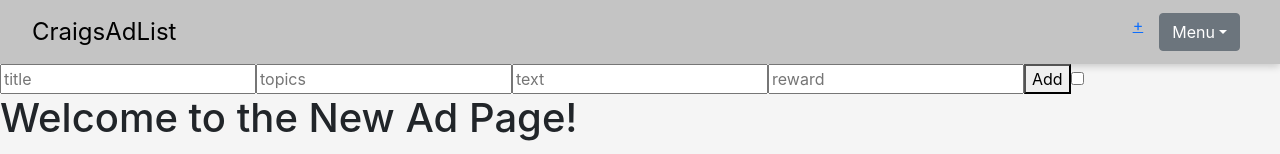
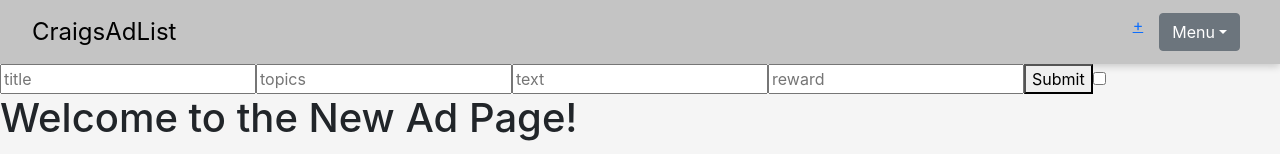
Before and after one commit to CraigsAdList/sprint1, a React (Create React App) app: page /new_add in a window 1280 px wide. Shown: the top 154 px of the page. Built offline with nearby package versions, Linux system fonts and the light colour scheme; no server answers.

Commit message:
still have to get the add func done

```diff
--- a/src/pages/NewAdPage.js
+++ b/src/pages/NewAdPage.js
@@ -1,6 +1,7 @@
+/* eslint-disable camelcase */
 import { useNavigate } from 'react-router';
 import { useState, useEffect, useCallback } from 'react';
-import LoginErrorDialog from '../components/ui/LoginErrorDialog';
+import LoginErrorDialog from '../components/ui/js/LoginErrorDialog';
 
 function NewAdPage() {
   const navigate = useNavigate();
@@ -8,7 +9,6 @@ function NewAdPage() {
 
   const hideCloseHandler = useCallback(() => setIsErrorDialogOpen(false), []);
   const navigateBackToLogin = useCallback(() => navigate('/login'), [navigate]);
-
 
   function isUserLoggedIn() {
     fetch('/is_logged_in', {
@@ -23,7 +23,7 @@ function NewAdPage() {
   useEffect(() => {
     isUserLoggedIn();
   }, []);
-  function add_ads(){
+  function add_ads() {
     fetch('/add_ads', {
       method: 'GET',
       headers: {
@@ -41,10 +41,7 @@ function NewAdPage() {
         setIsErrorDialogOpen(true);
       }
     }));
-
-
   }
-
 
   return (
     <div>
@@ -56,16 +53,14 @@ function NewAdPage() {
 
       />
       )}
-      <input type = "text" placeholder = "title" />
-      <input type = "text" placeholder = "topics" />
-      <input type = "text" placeholder = "text" />
-      <input type = "text" placeholder = "reward" />
-      <button onClick = {add_ads}>Add</button>
-      <input type = "checkbox"  placeholder = "show my ads"/>
+      <input type="text" placeholder="title" />
+      <input type="text" placeholder="topics" />
+      <input type="text" placeholder="text" />
+      <input type="text" placeholder="reward" />
+      <button type="submit" onClick={add_ads}>Submit</button>
+      <input type="checkbox" placeholder="show my ads" />
 
-
-
-       <h1>Welcome to the New Ad Page!</h1>
+      <h1>Welcome to the New Ad Page!</h1>
       <ul>
         <li><a href="/">Go to AdsPage</a></li>
         <li><a href="/channels">Go to ChannelsPage</a></li>
@@ -78,8 +73,7 @@ function NewAdPage() {
         <li><a href="/new_offer">Go to NewOfferPage</a></li>
       </ul>
     </div>
-  )
+  );
 }
 
-
 export default NewAdPage;
```
Also changed, not shown: 1 other file (tests, documents, lock files or other folders).
